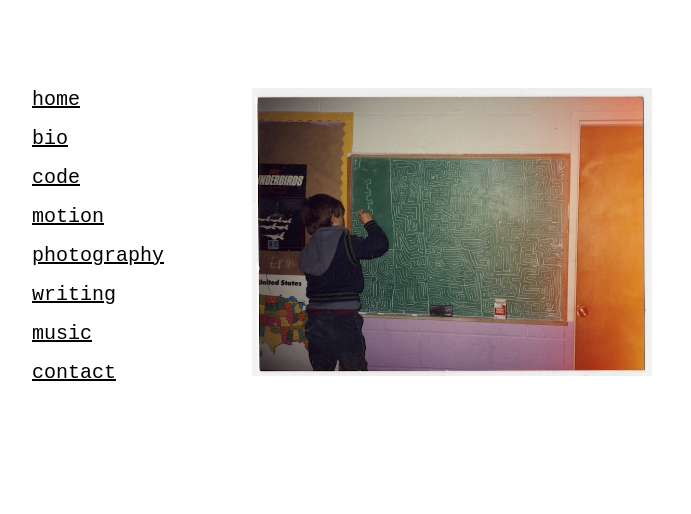
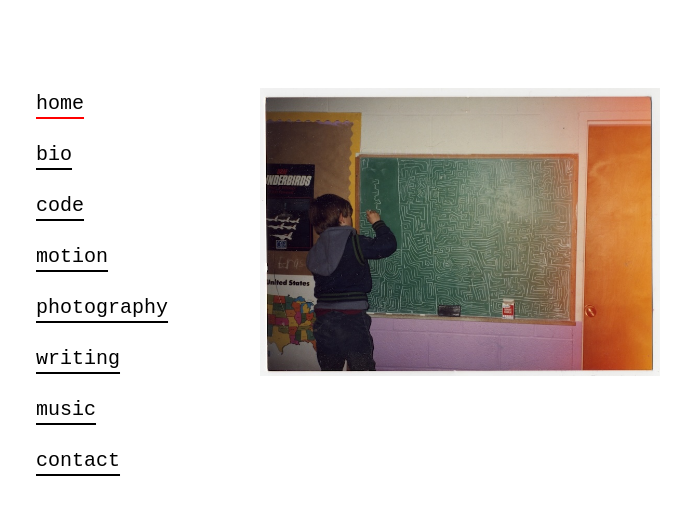
Before and after one commit to affordances/me-dot-com, a plain HTML site: page index.html in a window 1280 px wide. Shown: the top 514 px of the page, without its empty margins (56-747 px from the left). Drawn offline with Linux system fonts and the light colour scheme.

Commit message:
selected tab styles

```diff
--- a/index.html
+++ b/index.html
@@ -21,7 +21,14 @@
   <body>
     <div class="container">
       <div class="sidebar">
-        <span><a href="/index.html">home</a></span>
+        <span>
+          <a
+            href="/index.html"
+            class="selected-link"
+          >
+            home
+          </a>
+        </span>
         <span><a href="/bio.html">bio</a></span>
         <span><a href="/code.html">code</a></span>
         <span><a href="/motion.html">motion</a></span>
--- a/shared/styles.css
+++ b/shared/styles.css
@@ -20,8 +20,14 @@ p {
 
 a {
   background-color: white;
+  border-radius: 4px;
   color: black;
   display: inline-block;
+  padding: 4px 4px 12px;
+  text-underline-offset: 8px;
+  text-decoration-thickness: 2px;
+  transition: 0.1s;
+  user-select: none;
 
   &:hover {
     background-color: red;
@@ -36,6 +42,15 @@ a {
     &:hover {
       background-color: red;
       color: white;
+    }
+  }
+
+  &.selected-link {
+    text-decoration-color: red;
+    text-decoration-thickness: 2px;
+
+    &:hover {
+      text-decoration-color: white;
     }
   }
 }
@@ -63,7 +78,7 @@ a {
 .sidebar {
   display: flex;
   flex-direction: column;
-  gap: 16px;
+  gap: 12px;
 }
 
 .page-content {
```
Also changed, not shown: bio.html (+8 -1 lines), code.html (+8 -1 lines), motion.html (+8 -1 lines), music.html (+8 -1 lines), photography.html (+8 -1 lines), writing.html (+8 -1 lines).
